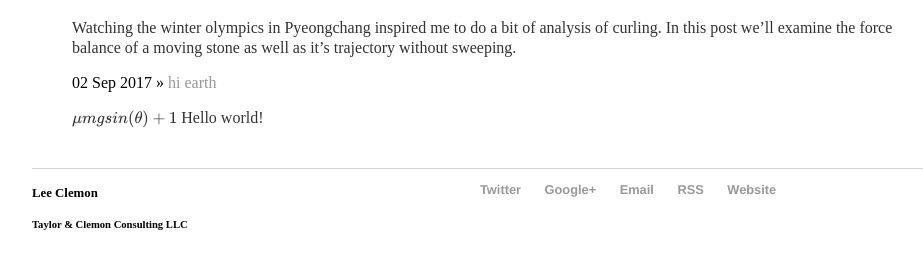
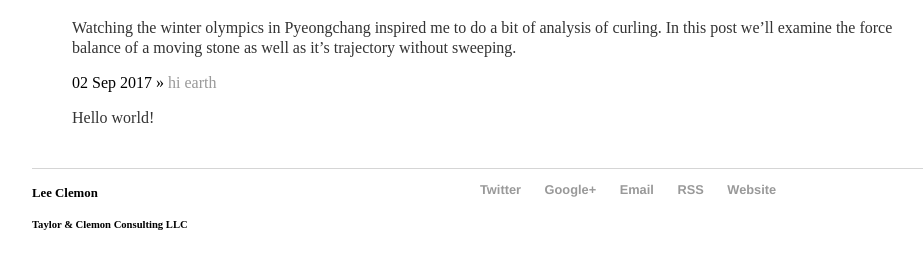
Before and after one commit to lclemon/lclemon.github.io, a Jekyll site: the page built from blog/index.html, in a window 1280 px wide. Shown: the part 161-430 px from the top of the page, without its empty margins (160-1083 px from the left). Built offline with Jekyll 4.4.1, drawn with Linux system fonts in a browser that asks for light colours; formulas are drawn with MathJax 3.

Commit message:
Update 2017-09-02-hi-earth.md

```diff
--- a/_posts/2017-09-02-hi-earth.md
+++ b/_posts/2017-09-02-hi-earth.md
@@ -4,5 +4,4 @@ title: "hi earth"
 date: 2017-09-02
 ---
 
-  $$ \mu m g sin(\theta) + 1 $$
 Hello world!
```
